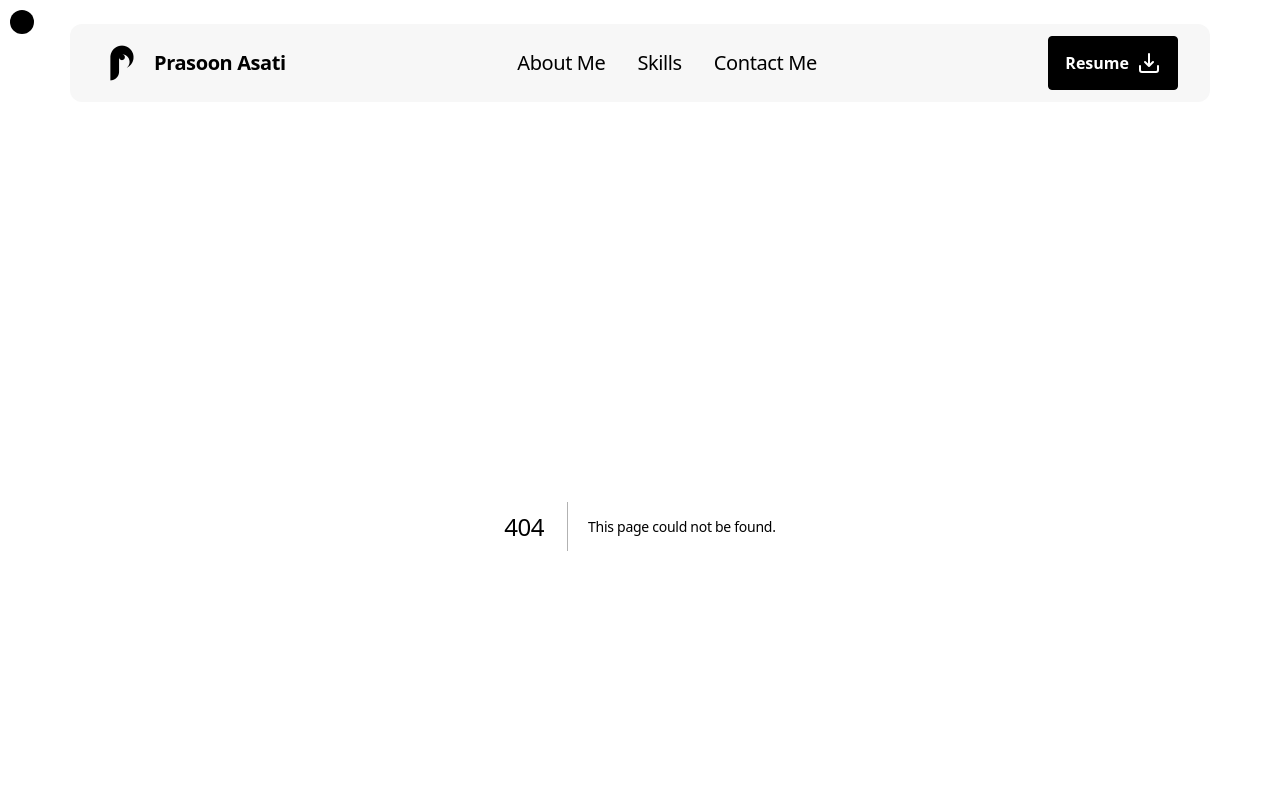
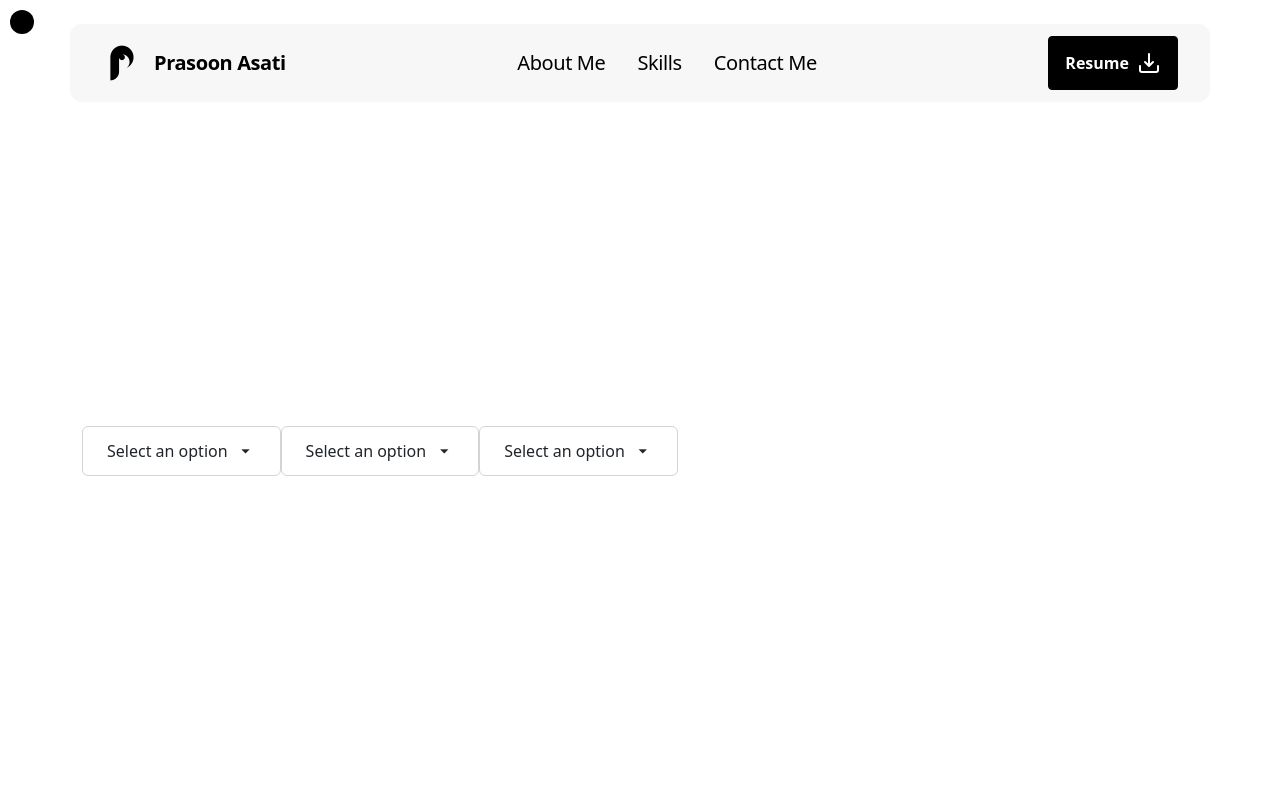
Before and after one commit to prasoon-88/portfolio-nextjs, a Next.js app: page /test in a window 1280 px wide. Before the commit this address had no page. Shown: the top 800 px of the page. Built offline with nearby package versions, Linux system fonts and the light colour scheme.

Commit message:
wip: dropdown component

```diff
--- /dev/null
+++ b/src/components/dropdown/index.tsx
@@ -0,0 +1,136 @@
+import React, {
+  HTMLAttributes,
+  useEffect,
+  useState,
+  useRef,
+  useMemo,
+} from "react";
+import classNames from "classnames";
+
+export interface DropdownOption {
+  value: string;
+  label: any;
+  searchables?: string[];
+}
+
+interface DropdownProps {
+  value?: any;
+  onSelect?: (value: any) => void;
+  options?: DropdownOption[];
+  selectionType?: "single" | "multiple";
+  placeholder?: string;
+  other?: HTMLAttributes<HTMLDivElement>;
+}
+
+const Dropdown = (props: DropdownProps) => {
+  const dropdownRef = useRef<HTMLDivElement>(null);
+  const dropdownOptionListRef = useRef<HTMLDivElement>(null);
+  const [open, setOpen] = useState<boolean>(false);
+  const [search, setSearch] = useState("");
+
+  // Get the selected value label
+  const selectedLabel = useMemo(() => {
+    return (
+      props.options?.find((option) => option.value === props.value)?.label || ""
+    );
+  }, [props.value, props.options]);
+
+  const handleOnClick = (option: DropdownOption) => {
+    if (props.onSelect) {
+      props.onSelect(option.value);
+    }
+    if (props.selectionType !== "multiple") {
+      setOpen(false);
+    }
+  };
+
+  const handleClickOutside = (e: MouseEvent) => {
+    if (
+      dropdownRef.current &&
+      !dropdownRef.current.contains(e.target as Node)
+    ) {
+      setOpen(false);
+    }
+  };
+
+  const handleDropdownDirction = () => {
+    if (dropdownOptionListRef.current) {
+      const dropdown = dropdownOptionListRef.current;
+      const rect = dropdown.getBoundingClientRect();
+      const viewportHeight = window.innerHeight;
+
+      // Check if dropdown is going out of the viewport
+      if (rect.bottom > viewportHeight) {
+        dropdown.style.top = "auto";
+        dropdown.style.bottom = "100%";
+      } else {
+        dropdown.style.top = "100%";
+        dropdown.style.bottom = "auto";
+      }
+    }
+  };
+
+  useEffect(() => {
+    handleDropdownDirction();
+    if (open) {
+      window.addEventListener("click", handleClickOutside);
+      document.addEventListener("scroll", () => setOpen(false));
+      return () => {
+        window.removeEventListener("click", handleClickOutside);
+        document.removeEventListener("scroll", () => setOpen(false));
+      };
+    }
+  }, [open]);
+
+  const filteredOptions = useMemo(() => {
+    return search
+      ? props.options?.filter((option) =>
+          option.searchables
+            ? option.searchables.some((searchable) =>
+                searchable.includes(search)
+              )
+            : true
+        )
+      : props.options;
+  }, [search, props.options]);
+
+  return (
+    <div id="customDropdown" {...props.other} tabIndex={-1} ref={dropdownRef}>
+      <div
+        className={classNames("selectedOption", { active: open })}
+        onClick={() => setOpen(!open)}
+      >
+        {selectedLabel || <div>{props.placeholder || "Select an option"}</div>}
+        <i
+          className={classNames("material-icons fs-20 dropdownIcon", {
+            rotate: open,
+          })}
+        >
+          arrow_drop_down
+        </i>
+      </div>
+      {open && filteredOptions?.length ? (
+        <div
+          className="dropdownItemsContainer"
+          tabIndex={-2}
+          ref={dropdownOptionListRef}
+        >
+          {/* <Input value={search} onChange={(e) => setSearch(e.target.value)} /> */}
+          <ul className="options" tabIndex={-2}>
+            {filteredOptions.map((option, index) => (
+              <li
+                className="option"
+                key={index}
+                onClick={() => handleOnClick(option)}
+              >
+                {option.label}
+              </li>
+            ))}
+          </ul>
+        </div>
+      ) : null}
+    </div>
+  );
+};
+
+export default Dropdown;
--- a/src/pages/_document.tsx
+++ b/src/pages/_document.tsx
@@ -10,6 +10,10 @@ export default function Document() {
           href="https://cdn.jsdelivr.net/npm/bootstrap@5.3.2/dist/css/bootstrap.min.css"
           integrity="sha384-T3c6CoIi6uLrA9TneNEoa7RxnatzjcDSCmG1MXxSR1GAsXEV/Dwwykc2MPK8M2HN"
           crossOrigin="anonymous"
+        />
+        <link
+          rel="stylesheet"
+          href="https://fonts.googleapis.com/icon?family=Material+Icons"
         />
       </Head>
       <body>
--- /dev/null
+++ b/src/pages/test.tsx
@@ -0,0 +1,33 @@
+import Dropdown, { DropdownOption } from "@/components/dropdown";
+import React from "react";
+
+const Test = () => {
+  const [selected, setSelected] = React.useState<string | null>(null);
+  const options: DropdownOption[] = [
+    {
+      label: "Option 1",
+      value: "option1",
+    },
+    {
+      label: "Option 2",
+      value: "option2",
+    },
+    {
+      label: "Option 3",
+      value: "option3",
+    },
+  ];
+  return (
+    <div className="pt-300 pb-300">
+      <div className="container">
+        <div className="d-flex">
+          <Dropdown options={options} onSelect={setSelected} value={selected} />
+          <Dropdown options={options} onSelect={setSelected} value={selected} />
+          <Dropdown options={options} onSelect={setSelected} value={selected} />
+        </div>
+      </div>
+    </div>
+  );
+};
+
+export default Test;
--- /dev/null
+++ b/src/styles/component/dropdown.scss
@@ -0,0 +1,62 @@
+@import '../vars/color.scss';
+
+#customDropdown {
+    max-width: fit-content;
+    min-width: 100px;
+    user-select: none;
+    position: relative;
+
+    .selectedOption {
+        padding: 12px 24px;
+        border-radius: 6px;
+        border: 1px solid $zinc-300;
+        cursor: pointer;
+        transition: all ease 0.15s;
+        display: flex;
+        align-items: center;
+        justify-content: space-between;
+        gap: 8px;
+
+        .dropdownIcon {
+            transition: all ease 0.25s;
+
+            &.rotate {
+                transform: rotateX(180deg);
+            }
+        }
+
+        &:hover,
+        &.active {
+            border-color: $zinc-500;
+        }
+    }
+
+    .dropdownItemsContainer {
+        border: 1px solid $zinc-300;
+        border-radius: 8px;
+        overflow: hidden;
+        position: absolute;
+        left: 0;
+        right: 0;
+
+        ul {
+            list-style: none;
+            padding: 0;
+            margin: 0;
+
+            li {
+                padding: 12px 24px;
+                cursor: pointer;
+
+                &:hover,
+                &:focus {
+                    background-color: $zinc-100;
+                }
+
+                &:active {
+                    background-color: $zinc-200;
+                }
+            }
+        }
+    }
+}
--- a/src/styles/component/index.scss
+++ b/src/styles/component/index.scss
@@ -6,4 +6,5 @@
 @import './experienceCard.scss';
 @import './mouseMovementTracker.scss';
 @import './confetti.scss';
+@import './dropdown.scss';
 @import './footer.scss';
```
